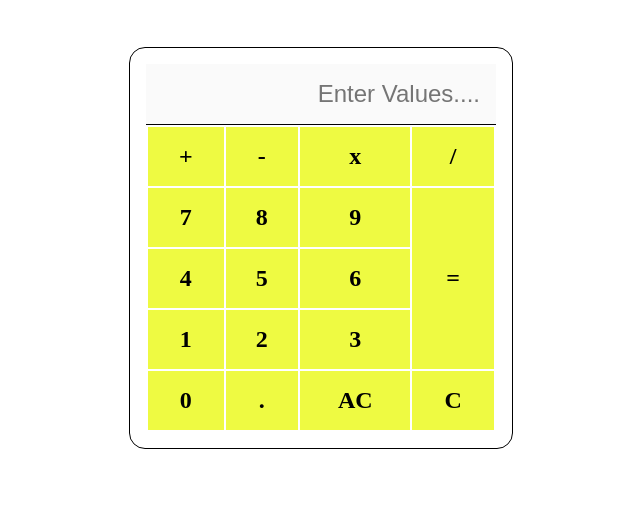
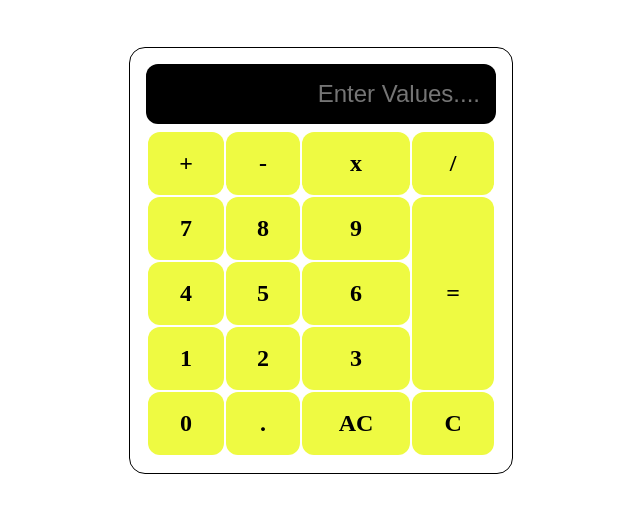
Before and after one commit to muhammadannu789-commits/calculator-web-app-, a plain HTML site: page index.html in a window 1280 px wide. Shown: the part 70-582 px from the top of the page, without its empty margins (319-959 px from the left). Drawn offline with Linux system fonts and the light colour scheme.

Commit message:
Second commit

```diff
--- a/style.css
+++ b/style.css
@@ -5,7 +5,7 @@
 }
 h1{
     text-align: center;
-    margin-top: 30px;
+    margin: 30px auto ;
 }
 .container{
     border: 1px solid black;
@@ -13,25 +13,29 @@ h1{
     margin: 50px auto;
     padding: 16px;
     border-radius: 16px;
-
 }
 .container input{
     width: 100%;
     padding: 16px;
     border: none;
-    border-bottom: 1px solid black;
+    /* border-bottom: 1px solid black; */
     font-size: 24px;
     text-align: right;
+    background-color: black;
+    border-radius: 12px;
+    margin-bottom: 6px;
+    color: white;
 }
 .btn-container table{
     width: 100%;
 
 }
 .btn-container td {
-    padding: 16px;
+    padding: 18px;
     text-align: center;
     font-weight: bold;
     cursor: pointer;
     font-size: 24px;
     background-color: rgb(238, 250, 66);
+    border-radius: 12px;
 }
```
